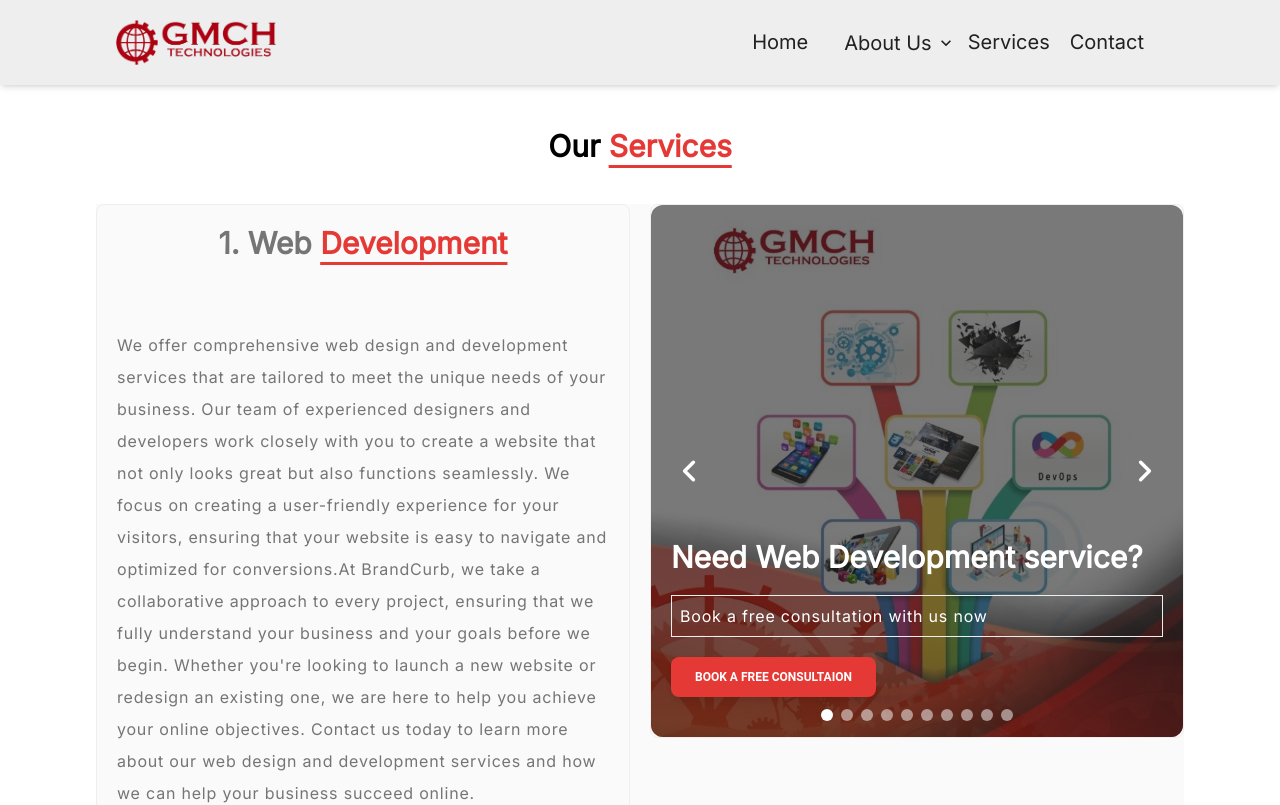
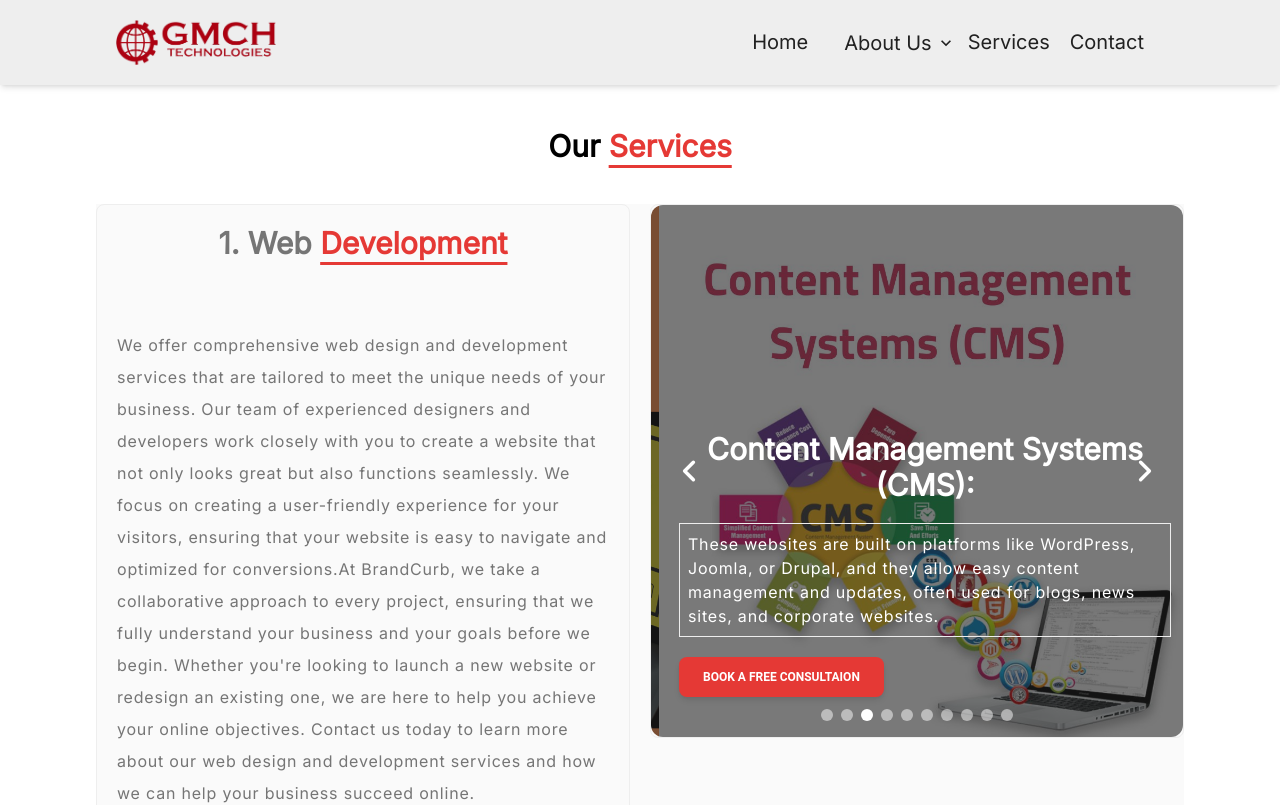
Before and after one commit to arapurbo18181/GMCH-Technology, a React (Vite) app: page /services in a window 1280 px wide. Shown: the top 805 px of the page. Built offline with nearby package versions, Linux system fonts and the light colour scheme.

Commit message:
slider autoplay issue solved

```diff
--- a/src/pages/Services.jsx
+++ b/src/pages/Services.jsx
@@ -60,7 +60,7 @@
             {/* <AnimationWrapper> */}
                 <Carousel
                   loop={true}
-                  autoplay={false}
+                  autoplay={true}
                   autoplayDelay={3000}
                   className="rounded-xl h-full"
                 >
```
